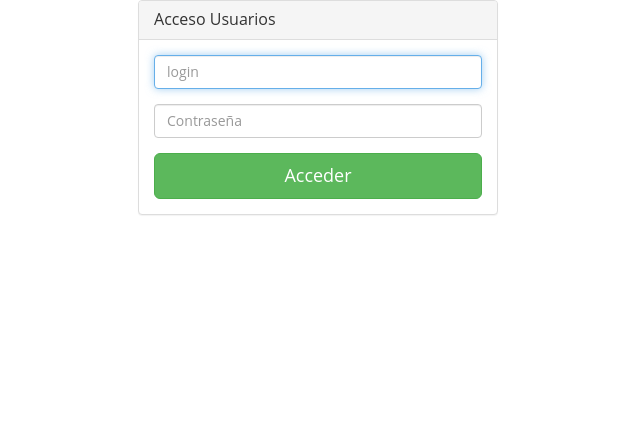
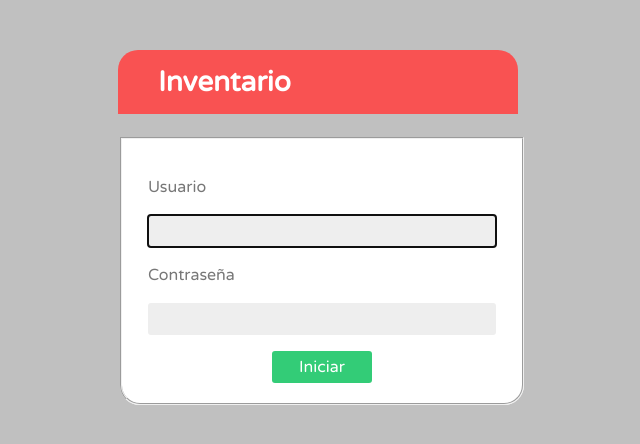
Before and after one commit to infiltrado1816/inventario, a CodeIgniter app: page /database/login in a window 1280 px wide. Shown: the top 444 px of the page, without its empty margins (322-962 px from the left). Run offline with CodeIgniter, Linux system fonts and the light colour scheme; some libraries are stand-ins or nearby versions.

Commit message:
cambio login
se cambio el aspecto visual del inicio de sesion

```diff
--- a/application/controllers/login.php
+++ b/application/controllers/login.php
@@ -75,6 +75,20 @@ class Login extends CI_Controller {
 		}
 
 	}
+	public function cerrar()
+	{
+		$data = array(
+	                'is_logued_in',
+	                'id',
+	                'perfil',
+	                'nombre',
+	                'apellido',
+	                'login'
+	                );
+
+		$this->session->unset_userdata($data);
+		  redirect(base_url()."login");
+	}
 }
 
 /* End of file welcome.php */
--- a/application/controllers/plancheta.php
+++ b/application/controllers/plancheta.php
@@ -7,6 +7,8 @@ class Plancheta extends CI_Controller {
 	public function __construct()
 	{
 		parent::__construct();
+    if(!$this->session->userdata('login'))
+         redirect(base_url()."login");
 		$this->load->model('plancheta_model');
 	}
 
--- a/application/views/cabecera.php
+++ b/application/views/cabecera.php
@@ -41,12 +41,11 @@
                   <div class="btn-group">
                         <button data-toggle="dropdown" class="btn btn-default dropdown-toggle"><?php echo $this->session->userdata('login'); ?>  <span class="caret"></span></button>
                         <ul class="dropdown-menu">
-                        <li><a href="<?php echo base_url()."usuarios/ver/"; ?>">Ver Perfil</a></li>
                         <?php if($this->session->userdata('perfil')==="Administrador") {?>
                         <li><a href="<?php echo base_url()."usuarios"; ?>">Usuarios</a></li>
                         <?php } ?>
                         <li class="divider"></li>
-                        <li><a href="<?php echo base_url()."login";?>">Cerrar</a></li>
+                        <li><a href="<?php echo base_url()."login/cerrar";?>">Cerrar</a></li>
                         </ul>
                       </div>
           </div>
--- a/application/views/login.php
+++ b/application/views/login.php
@@ -1,83 +1,148 @@
-<!DOCTYPE html>
-<html lang="en">
-
+<!doctype html>
+<html lang="en-US">
 <head>
 
     <meta charset="utf-8">
-    <meta http-equiv="X-UA-Compatible" content="IE=edge">
-    <meta name="viewport" content="width=device-width, initial-scale=1">
-    <meta name="description" content="">
-    <meta name="author" content="">
 
-    <title>Inventario</title>
+    <title>SCI Login</title>
 
-     <link href="<?php echo base_url(); ?>assets/css/bootstrap.css" rel="stylesheet" />
-     <!-- FONTAWESOME STYLES-->
-    <link href="<?php echo base_url(); ?>assets/css/font-awesome.css" rel="stylesheet" />
-    <link href="<?php echo base_url(); ?>assets/css/custom.css" rel="stylesheet" />
+    <link rel="stylesheet" href="http://fonts.googleapis.com/css?family=Varela+Round">
 
+    <!--[if lt IE 9]>
+        <script src="http://html5shiv.googlecode.com/svn/trunk/html5.js"></script>
+    <![endif]-->
+<style>
+@charset "utf-8";
+/* CSS Document */
 
+/* ---------- FONTAWESOME ---------- */
+/* ---------- http://fortawesome.github.com/Font-Awesome/ ---------- */
+/* ---------- http://weloveiconfonts.com/ ---------- */
 
+@import url(http://weloveiconfonts.com/api/?family=fontawesome);
 
+/* ---------- ERIC MEYER'S RESET CSS ---------- */
+/* ---------- http://meyerweb.com/eric/tools/css/reset/ ---------- */
 
+@import url(http://meyerweb.com/eric/tools/css/reset/reset.css);
 
+/* ---------- FONTAWESOME ---------- */
 
+[class*="fontawesome-"]:before {
+  font-family: 'FontAwesome', sans-serif;
+}
 
+/* ---------- GENERAL ---------- */
 
-    <!-- HTML5 Shim and Respond.js IE8 support of HTML5 elements and media queries -->
-    <!-- WARNING: Respond.js doesn't work if you view the page via file:// -->
-    <!--[if lt IE 9]>
-        <script src="https://oss.maxcdn.com/libs/html5shiv/3.7.0/html5shiv.js"></script>
-        <script src="https://oss.maxcdn.com/libs/respond.js/1.4.2/respond.min.js"></script>
-    <![endif]-->
+body {
+    background-color: #C0C0C0;
+    color: #000;
+    font-family: "Varela Round", Arial, Helvetica, sans-serif;
+    font-size: 16px;
+    line-height: 1.5em;
+}
 
+input {
+    border: none;
+    font-family: inherit;
+    font-size: inherit;
+    font-weight: inherit;
+    line-height: inherit;
+    -webkit-appearance: none;
+}
+
+/* ---------- LOGIN ---------- */
+
+#login {
+    margin: 50px auto;
+    width: 400px;
+}
+
+#login h2 {
+    background-color: #f95252;
+    -webkit-border-radius: 20px 20px 0 0;
+    -moz-border-radius: 20px 20px 0 0;
+    border-radius: 20px 20px 0 0;
+    color: #fff;
+    font-size: 28px;
+    padding: 20px 26px;
+}
+
+#login h2 span[class*="fontawesome-"] {
+    margin-right: 14px;
+}
+
+#login fieldset {
+    background-color: #fff;
+    -webkit-border-radius: 0 0 20px 20px;
+    -moz-border-radius: 0 0 20px 20px;
+    border-radius: 0 0 20px 20px;
+    padding: 20px 26px;
+}
+
+#login fieldset p {
+    color: #777;
+    margin-bottom: 14px;
+}
+
+#login fieldset p:last-child {
+    margin-bottom: 0;
+}
+
+#login fieldset input {
+    -webkit-border-radius: 3px;
+    -moz-border-radius: 3px;
+    border-radius: 3px;
+}
+
+#login fieldset input[type="login"], #login fieldset input[type="password"] {
+    background-color: #eee;
+    color: #777;
+    padding: 4px 10px;
+    width: 328px;
+}
+
+#login fieldset input[type="submit"] {
+    background-color: #33cc77;
+    color: #fff;
+    display: block;
+    margin: 0 auto;
+    padding: 4px 0;
+    width: 100px;
+}
+
+#login fieldset input[type="submit"]:hover {
+    background-color: #28ad63;
+}
+</style>
 </head>
 
 <body>
+  <?php echo form_open(base_url()."login") ?>
 
-    <div class="container">
-        <div class="row">
-            <div class="col-md-4 col-md-offset-4">
-                <div class="login-panel panel panel-default">
-                    <div class="panel-heading">
-                        <h3 class="panel-title">Acceso Usuarios</h3>
-                    </div>
-                    <div class="panel-body">
-                       <?php echo form_open(base_url()."login") ?>
+    <div id="login">
 
-                            <fieldset>
-                                <div class="form-group">
-                                    <input class="form-control" placeholder="login" name="login" type="login" autofocus>
-                                     <span class="text-danger"><?php echo form_error('login'); ?></span>
-                                </div>
-                                <div class="form-group">
-                                    <input class="form-control" placeholder="Contraseña" name="password" type="password" value="">
-                                     <span class="text-danger"><?php echo form_error('password'); ?></span>
-                                </div>
+        <h2><span class="fontawesome-lock"></span>Inventario</h2>
 
-                                <!-- Change this to a button or input when using this as a form -->
-                                <?php echo $mensaje; ?>
-                                 <button type="submit" class="btn btn-lg btn-success btn-block">Acceder</button>
-                            </fieldset>
-                          <?php echo form_close(); ?>
-                    </div>
-                </div>
-            </div>
-        </div>
-    </div>
+        <form action="javascript:void(0);" method="POST">
 
-  <!-- /. WRAPPER  -->
-    <!-- SCRIPTS -AT THE BOTOM TO REDUCE THE LOAD TIME-->
-    <!-- JQUERY SCRIPTS -->
-    <script src="<?php echo base_url(); ?>assets/js/jquery-1.11.0.js"></script>
-      <!-- BOOTSTRAP SCRIPTS -->
-    <script src="<?php echo base_url(); ?>assets/js/bootstrap.min.js"></script>
-    <!-- METISMENU SCRIPTS -->
-    <script src="<?php echo base_url(); ?>assets/js/jquery.metisMenu.js"></script>
+            <fieldset>
 
+                <p><label for="email">Usuario</label></p>
+                <p> <input class="form-control" placeholder="" name="login" type="login" autofocus>
+                                     <span class="text-danger"><?php echo form_error('login'); ?></span></p> <!-- JS because of IE support; better: placeholder="mail@address.com" -->
 
+                <p><label for="password">Contraseña</label></p>
+                <p><input class="form-control" placeholder="" name="password" type="password" value="">
+                                     <span class="text-danger"><?php echo form_error('password'); ?></span></p> <!-- JS because of IE support; better: placeholder="password" -->
 
+                <p><input type="submit" value="Iniciar"></p>
 
+            </fieldset>
+
+        </form>
+
+    </div> <!-- end login -->
+ <?php echo form_close(); ?>
 </body>
-
 </html>
```
Also changed, not shown: application/controllers/inicio.php (+8 -0 lines).
